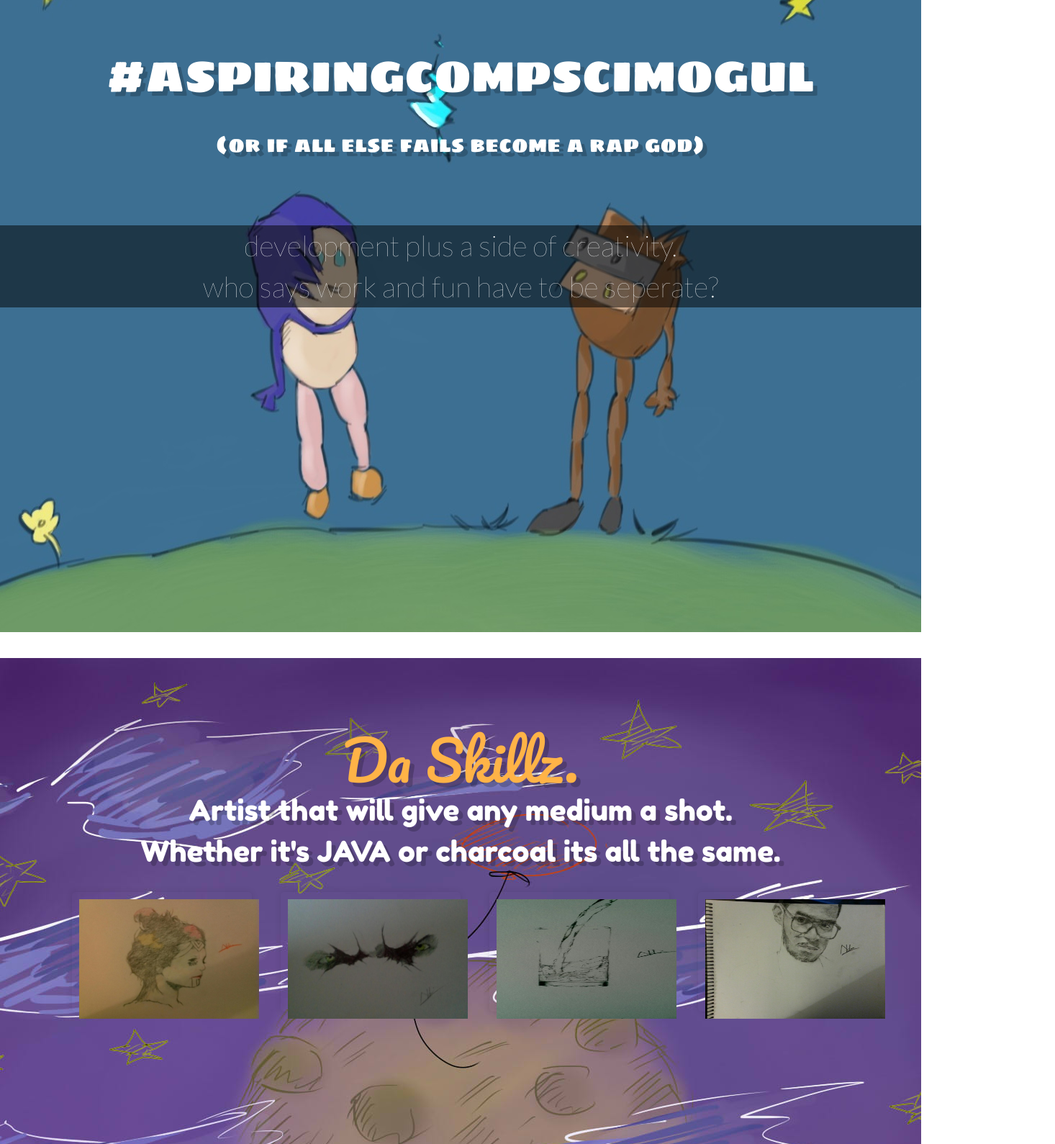
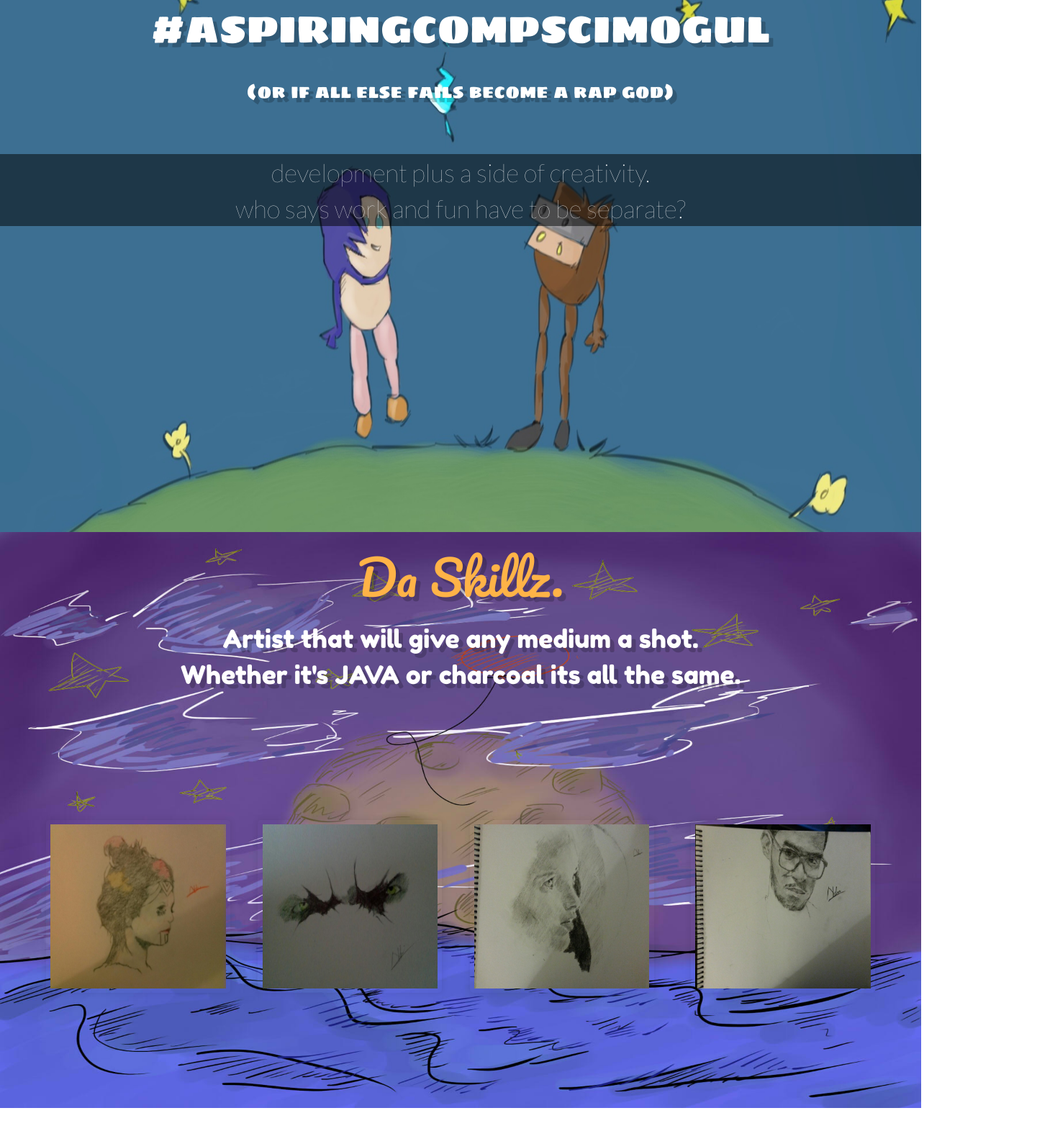
Before and after one commit to ajoginipally/personal-website, a plain HTML site: page index.html in a window 1280 px wide. Shown: the part 861-2450 px from the top of the page at 72% size, 1466 px wide, since content can reach past the window. After the commit the page ends 2400 px from the top, so only its background shows below. Drawn offline with nearby package versions, Linux system fonts and the light colour scheme; a web font is replaced by a local one.

Commit message:
fixed more bugs and optimized

```diff
--- a/index.html
+++ b/index.html
@@ -12,7 +12,7 @@
 		<link href='http://fonts.googleapis.com/css?family=Fredoka+One' rel='stylesheet' type='text/css'>
 		<script>
 			function moveTo(x,y){
-				window.scrollTo(x, y);
+				window.scrollTo(x, y*window.innerWidth);
 			}
 		</script>
 
@@ -22,8 +22,8 @@
 		<div class="sidenav">
 			<ul class="nav nav-pills nav-stacked">
 			  <li role="presentation"><button type="button" class="btn btn-default"><span class="glyphicon glyphicon-home" aria-hidden="true" onclick="moveTo(0,0)"></span></button></li>
-			  <li role="presentation"><button type="button" class="btn btn-default"><span class="glyphicon glyphicon-user" aria-hidden="true" onclick="moveTo(0,775)"></span></button></li>
-			  <li role="presentation"><button type="button" class="btn btn-default"><span class="glyphicon glyphicon-heart" aria-hidden="true" onclick="moveTo(0,1775)"></span></button></li>
+			  <li role="presentation"><button type="button" class="btn btn-default"><span class="glyphicon glyphicon-user" aria-hidden="true" onclick="moveTo(0,.4845)"></span></button></li>
+			  <li role="presentation"><button type="button" class="btn btn-default"><span class="glyphicon glyphicon-heart" aria-hidden="true" onclick="moveTo(0,1)"></span></button></li>
 			</ul>
 		</div>
 
@@ -41,7 +41,7 @@
 
 				<p id="dev">
 					development plus a side of creativity. <br>
-					who says work and fun have to be seperate?
+					who says work and fun have to be separate?
 				</p>
 			</div>
 		</div>
@@ -71,7 +71,7 @@
     		<div class="hold">
         		<div id="image-3" class="image-box">
             		<span class="close"><a href="#/">X</a></span>
-            		<img src="images/cup.jpg" alt="cup"></img>
+            		<img src="images/astronaut.jpg" alt="cup"></img>
             		<a class="expand" href="#image-3"></a>
         		</div>
    			 </div>
--- a/personalwebsite.css
+++ b/personalwebsite.css
@@ -1,28 +1,28 @@
-body{
-	margin: 0px;
-	min-width: 980px;
-	padding: 0px;
-}
+html, body { height: 100%; width: 100%; margin: 0; }
+
 #home{
 	background:url(images/sketch.png) 50% 0 no-repeat fixed;
+	background-size: 100% 100%;
 	color: white;
-	height: 775px;
+	height: 100vh;
 	margin: 0 auto;
 	padding: 0;
 }
 #profile{
 	background: url(images/night2.jpg) 50% 0 no-repeat fixed;
+	background-size: 100% 100%;
 	color: white;
-	height: 1000px;
+	height: 100vh;
 	margin: 0 auto;
 	overflow: hidden;
 	padding: 0;
 }
 #portfolio{
 	background: url(images/orangeballoon.jpg) 50% 0 no-repeat fixed;
+	background-size: 100% 100%;
 	color: white;
-	height: 675px;
-	padding: 100px 0 0 0;
+	height: 100vh;
+	padding: 0;
 }
 
 .content {
@@ -34,10 +34,10 @@ body{
 }
 
 .content iframe {
-	margin-top: 30px;
+	margin-top: 5%;
 }
 #home .content{
-	font-size: 100px;
+	font-size: 625%;
 	font-weight:1000;
 	text-shadow: -10px 10px 0px #00e6e6,
                  -20px 20px 0px #01cccc,
@@ -54,18 +54,18 @@ body{
 
 #profile .content #hash{
 	font-family: 'Sigmar One';
-	font-size: 60px;
+	font-size: 375%;
 	text-align: center;
-	margin-top: 150px;
+	margin-top: 5%;
 	width: 100%;
 	text-shadow: 6px 6px 0px rgba(0,0,0,0.2);
 }
 
 #profile .content #paren{
 	font-family: 'Sigmar One';
-	font-size: 30px;
+	font-size: 187.5%;
 	text-align: center;
-	margin-top: 0px;
+	margin-top: 0%;
 	width: 100%;
 	text-shadow: 6px 6px 0px rgba(0,0,0,0.2);
 
@@ -73,31 +73,25 @@ body{
 
 }
 
-#profile .content{
-	hr {
-		border: 0;
-		width: 80%;
-	}
-}
 
 #profile .content #dev{
 	font-family:'Lato';
 	font-weight: 100;
-	font-size: 40px;
-	margin-top: 60px;
+	font-size: 250%;
+	margin-top: 3%;
 	background: rgba(0,0,0,.5);
 
 }
 
 .image-box img {
-	width: inherit;
-	height: inherit;
+	width: 100%;
+	height: 100%;
     z-index: 3000;
 }
 
 .hold {
-	width: 250px;
-	height: 166px;
+	width: 20%;
+	height: 30%;
 	float: left;
 	margin: 0 20px 0 0;
 }
@@ -106,14 +100,14 @@ body{
     /* Inherit width and height from the .holder */
     width: inherit;
     height: inherit;
-    padding: 10px;
+    padding: .5%;
     /* Box shadow */
     box-shadow: 0px 0px 10px rgba(0,0,0,0.1);
 
     border-radius: 5px;
     /* Position absolutely so we can zoom it out later */
     position: absolute;
-    top: 2100px;
+    top: 250%;
     font-family: Arial, sans-serif;
     /* Transitions to provide some eye candy */
     -webkit-transition: all ease-in 0.5s;
@@ -133,23 +127,22 @@ body{
     top: 0;
     z-index: 4000;
     background: rgba(0,0,0,0); /* Fixes an IE bug */
-    left: 50;
 }
 
 .image-box .close {
     position: absolute;
-    width: 20px; height: 20px;
-    right: 20px; top: 20px;
+    width: 10%; height: 10%;
+    right: 3%; top: 4%;
 }
 
 .image-box .close a {
     height: auto; width: auto;
-    padding: 5px 10px;
+    padding: 10% 20%;
     color: #fff;
     text-decoration: none;
     background: #22272c;
     box-shadow: inset 0px 24px 20px -15px rgba(255, 255, 255, 0.1), inset 0px 0px 10px rgba(0,0,0,0.4), 0px 0px 30px rgba(255,255,255,0.4);
-    border-radius: 5px;
+    border-radius: 10%;
     font-weight: bold;
     float: right;
 }
@@ -158,17 +151,16 @@ body{
     box-shadow: inset 0px -24px 20px -15px rgba(255, 255, 255, 0.01), inset 0px 0px 10px rgba(0,0,0,0.4), 0px 0px 20px rgba(255,255,255,0.4);
 }
 
-div#image-1 { left: 100px; }
-div#image-2 { left: 390px; }
-div#image-3 { left: 680px; }
-div#image-4 { left: 970px; }
+div#image-1 { left: 5%; }
+div#image-2 { left: 28%; }
+div#image-3 { left: 51%; }
+div#image-4 { left: 75% }
 
 div[id^=image]:target {
-    width: 450px;
-    height: 400px;
+    width: 50%;
+    height: 70%;
     z-index: 5000;
-    top: 2000px;
-    right: 200px;
+
 }
 
 
@@ -181,14 +173,16 @@ div[id^=image]:target .expand {
     display: none;
 }
 
- div#image-4:target { left: 800px; }
- div#image-3:target { left: 500px; }
+ div#image-4:target { left: 25%; top:220%; }
+ div#image-3:target { left: 25%; top: 220% }
+ div#image-2:target { left: 25%; top: 220% }
+ div#image-1:target { left: 25%; top: 220% }
 
 
 .port-title {
 font-family: 'Pacifico';
-font-size: 75px;
-padding: 0px;
+font-size: 468.75%;
+padding: 2%;
 margin: 0px;
 text-align: center;
 color: #FFB347;
@@ -197,7 +191,7 @@ text-shadow: 6px 6px 0px rgba(0,0,0,0.2);
 
 .port-para {
 	font-family: 'Fredoka One';
-	font-size: 40px;
+	font-size: 250%;
 	padding: 0px;
 	margin: 0px;
 	text-align: center;
```
Also changed, not shown: images/astronaut.jpg (added), images/chrysler.jpg (deleted), images/cup.jpg (deleted), images/eyes.jpg (deleted).
